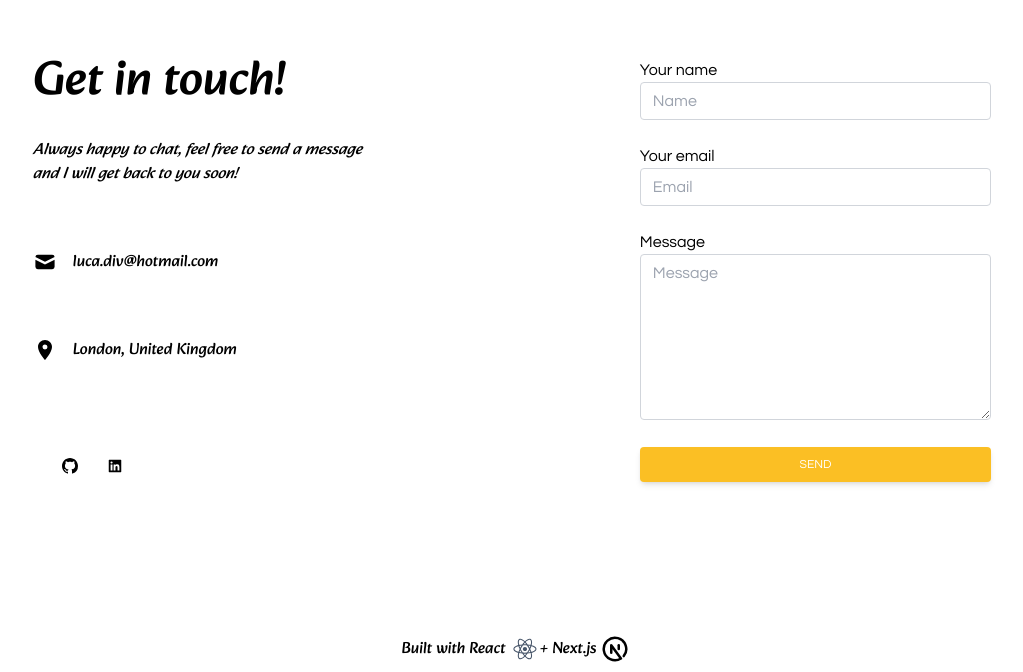
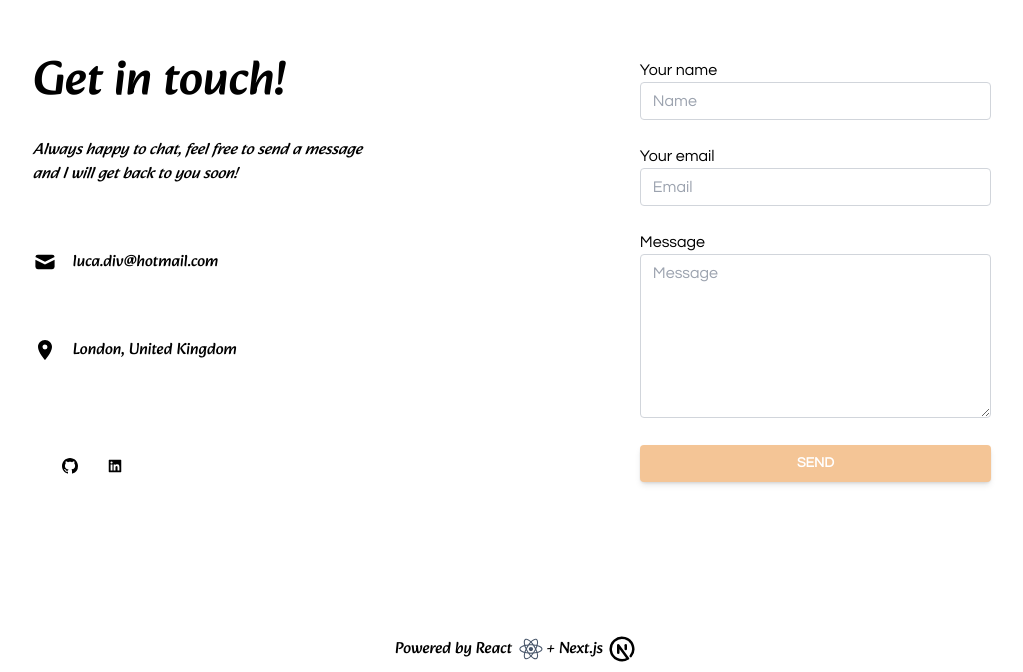
Before and after one commit to Luca-Divit/react-portfolio, a Next.js app: page / in a window 1280 px wide. Shown: the part 3930-4602 px from the top of the page, without its empty margins (124-1147 px from the left). Built offline with nearby package versions, Linux system fonts and the light colour scheme; no server answers.

Commit message:
form button color adjusted

```diff
--- a/src/components/Contact.js
+++ b/src/components/Contact.js
@@ -201,8 +201,9 @@ const Contact = (props) => {
           px-6
           py-2.5
           text-white
-          font-medium
-          text-xs
+          font-extrabold
+          text-sm
+          drop-shadow-sm
           leading-tight
           uppercase
           rounded
@@ -213,7 +214,7 @@ const Contact = (props) => {
           ${
             submitted
               ? 'bg-green-600 hover:bg-green-700 hover:shadow-lg focus:bg-green-700 focus:shadow-lg focus:outline-none focus:ring-0 active:bg-green-800 active:shadow-lg'
-              : ' bg-amber-400 hover:bg-amber-500 hover:shadow-lg focus:bg-amber-500 focus:shadow-lg focus:outline-none focus:ring-0 active:bg-amber-600 active:shadow-lg dark:bg-slate-600 dark:hover:bg-slate-700 dark:hover:shadow-lg dark:focus:bg-slate-700 dark:focus:shadow-lg dark:focus:outline-none dark:focus:ring-0 dark:active:bg-slate-800 dark:active:shadow-lg'
+              : 'bg-[#f4c596] hover:bg-orange-400 hover:shadow-lg focus:bg-amber-500 focus:shadow-lg focus:outline-none focus:ring-0 active:bg-amber-600 active:shadow-lg dark:bg-slate-600 dark:hover:bg-slate-700 dark:hover:shadow-lg dark:focus:bg-slate-700 dark:focus:shadow-lg dark:focus:outline-none dark:focus:ring-0 dark:active:bg-slate-800 dark:active:shadow-lg'
           }
           `}
               >
--- a/src/components/Footer.js
+++ b/src/components/Footer.js
@@ -4,7 +4,7 @@ import { TbBrandNextjs } from "react-icons/tb"
 const Footer = () => {
   return (
     <div className="py-2 flex items-center justify-center dark:text-white">
-      <h2 className="mr-1">Built with React </h2><a href="https://react.dev/"><DiReact size={30} className=" text-slate-600 dark:text-slate-400 react-icon"/></a><h2 className="mr-1">+ Next.js </h2><a href="https://nextjs.org/"><TbBrandNextjs size={30} className="next-icon"/></a>
+      <h2 className="mr-1">Powered by React </h2><a href="https://react.dev/"><DiReact size={30} className=" text-slate-600 dark:text-slate-400 react-icon"/></a><h2 className="mr-1">+ Next.js </h2><a href="https://nextjs.org/"><TbBrandNextjs size={30} className="next-icon"/></a>
     </div>
   )
 }
```
